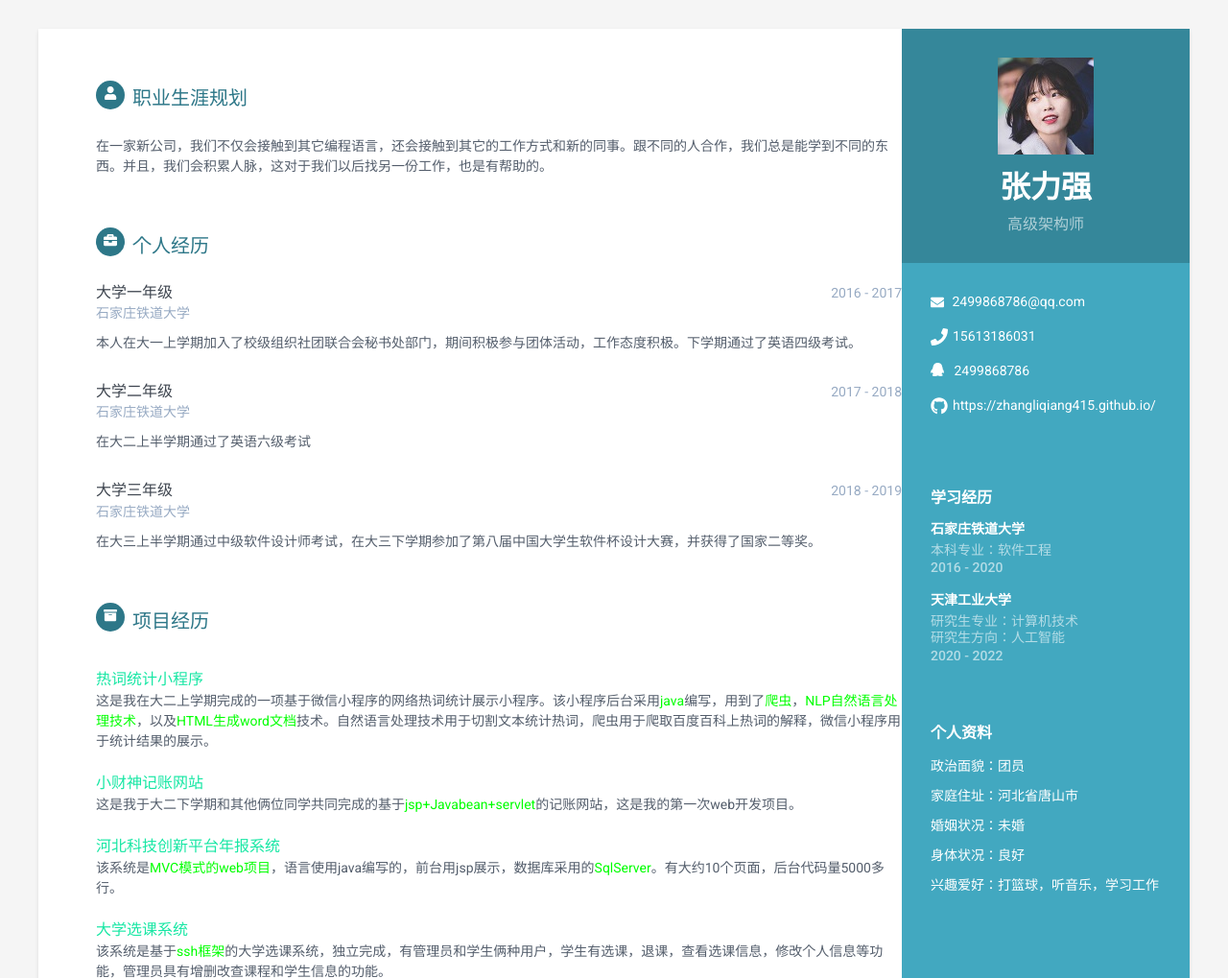
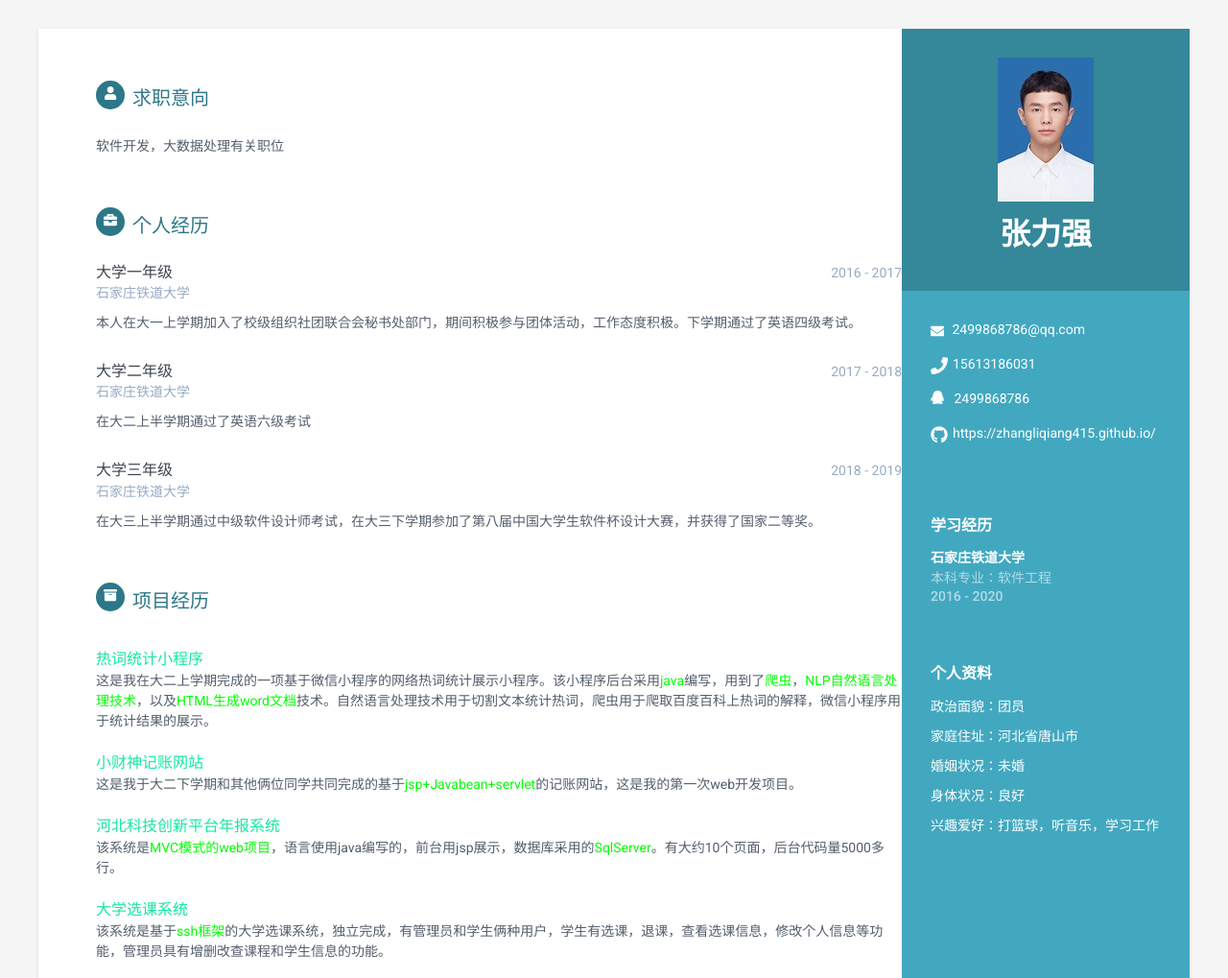
Before and after one commit to zhangliqiang415/zhangliqiang415.github.io, a plain HTML site: page index.html in a window 1280 px wide. Shown: the top 1019 px of the page at 96% size. Drawn offline with Linux system fonts and the light colour scheme; files whose address does not match are found by name.

Commit message:
Initial commit

```diff
--- a/index.html
+++ b/index.html
@@ -26,9 +26,9 @@
     <div class="wrapper">
         <div class="sidebar-wrapper">
             <div class="profile-container">
-                <img class="profile" src="assets/images/profile.png" alt="" />
+                <img class="profile" src="assets/images/myself.jpg" alt="" />
                 <h1 class="name">张力强</h1>
-                <h3 class="tagline">高级架构师</h3>
+
             </div><!--//profile-container-->
 
             <div class="contact-container container-block">
@@ -47,12 +47,7 @@
                     <h5 class="meta">本科专业：软件工程</h5>
                     <div class="time">2016 - 2020</div>
                 </div><!--//item-->
-                <div class="item">
-                    <h4 class="degree">天津工业大学</h4>
-                    <h5 class="meta">研究生专业：计算机技术</h5>
-					<h5 class="meta">研究生方向：人工智能</h5>
-                    <div class="time">2020 - 2022</div>
-                </div><!--//item-->
+
             </div><!--//education-container-->
 
 
@@ -73,9 +68,9 @@
         <div class="main-wrapper">
 
             <section class="section summary-section">
-                <h2 class="section-title"><span class="icon-holder"><i class="fas fa-user"></i></span>职业生涯规划</h2>
+                <h2 class="section-title"><span class="icon-holder"><i class="fas fa-user"></i></span>求职意向</h2>
                 <div class="summary">
-                    <p>在一家新公司，我们不仅会接触到其它编程语言，还会接触到其它的工作方式和新的同事。跟不同的人合作，我们总是能学到不同的东西。并且，我们会积累人脉，这对于我们以后找另一份工作，也是有帮助的。</p>
+                    <p>软件开发，大数据处理有关职位</p>
                 </div><!--//summary-->
             </section><!--//section-->
 
```
Also changed, not shown: assets/images/myself.jpg (added).
